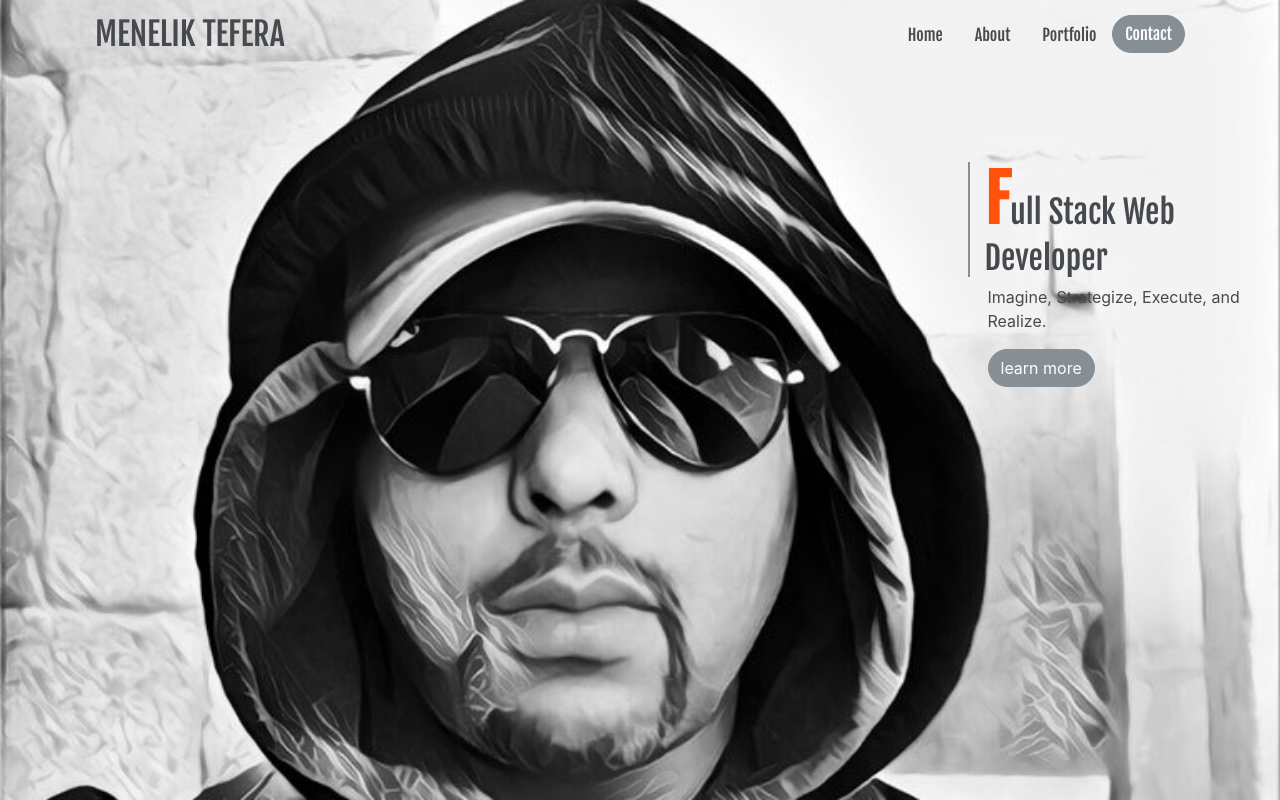
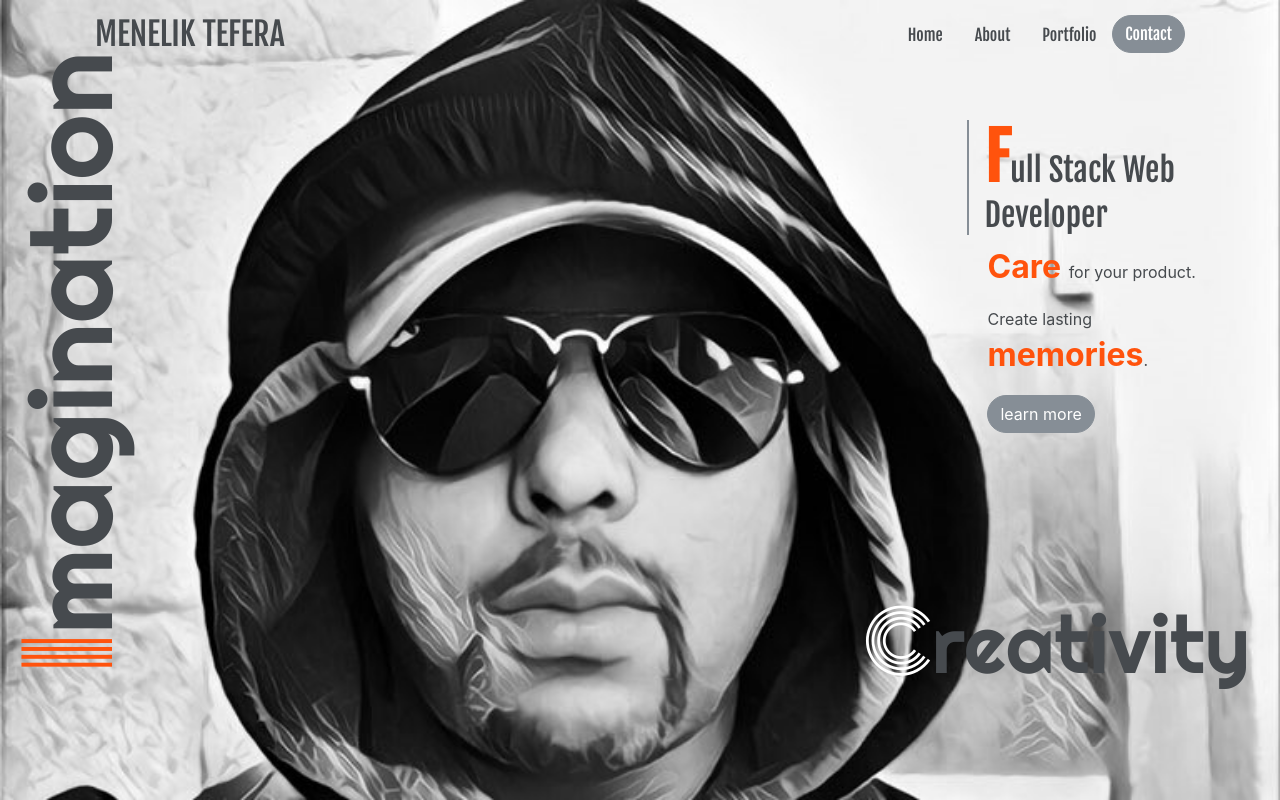
Before and after one commit to menelik7/mywebsite, a plain HTML site: page index.html in a window 1280 px wide. Drawn offline with nearby package versions, Linux system fonts and the light colour scheme.

Commit message:
Landing page 95%

```diff
--- a/assets/css/style.css
+++ b/assets/css/style.css
@@ -15,8 +15,11 @@ body {
 }
 
 /*Header/Navbar*/
+
 #header {
-	/*background: #fff;*/
+	font-family: 'Fjalla One', sans-serif;
+	padding-left: 80px;
+	padding-right: 80px;
 }
 
 #name {
@@ -26,18 +29,13 @@ body {
 h2 {
 	font-family: 'Fjalla One', sans-serif;
 }
+
 a {
 	color: #464a4e;
 }
 
 a:hover {
 	color: #FF530D;
-}
-
-#header {
-	font-family: 'Fjalla One', sans-serif;
-	padding-left: 80px;
-	padding-right: 80px;
 }
 
 #contact {
@@ -47,19 +45,15 @@ a:hover {
 
 /*************************************************Main Content*******************************************************/
 
-/*short bio*/
+/*Work*/
 .col-md-4 {
 	padding-left: 40px;
 }
 
-#title {
-	margin-top: 25%;
+#job-title {
+	margin-top: 10%;
 	border-left: 2px solid #868e96;
 	padding-left: 15px;
-}
-
-#mission-statement {
-	color: #fff;
 }
 
 #boldletter {
@@ -68,7 +62,7 @@ a:hover {
 	font-size: 2em;
 }
 
-#summary {
+#mission-statement {
 	padding-left: 20px;
 }
 
@@ -78,12 +72,39 @@ a:hover {
 	cursor: pointer;
 }
 
+/*Qualities*/
+#quality-initial1,
+#quality-initial2 {
+	font-family: 'Monoton', cursive;
 
-/*pic*/
-#script-pic {
-	margin-top: 20px;
 }
 
+#quality-initial1 {
+	color: #FF530D;
+}
+
+#quality-initial2 {
+	color: #FFF;
+}
+
+#quality1 {
+	margin-top: 150px;
+	text-align: center;
+	min-height: 500px;
+	font-family: 'Righteous', cursive;
+	font-size: 7em;
+	-ms-transform: rotate(-90deg); /* IE 9 */
+    -webkit-transform: rotate(-90deg); /* Chrome, Safari, Opera */
+    transform: rotate(-90deg);
+}
+
+#quality2 {
+	float: right;
+	margin-top: 150px;
+	font-family: 'Righteous', cursive;
+	font-size: 5em;
+}
+/*pic*/
 #mypic {
 	border-radius: 10px;
 }
--- a/index.html
+++ b/index.html
@@ -7,6 +7,8 @@
 	<link rel="stylesheet" href="https://maxcdn.bootstrapcdn.com/bootstrap/4.0.0-beta.2/css/bootstrap.min.css" integrity="sha384-PsH8R72JQ3SOdhVi3uxftmaW6Vc51MKb0q5P2rRUpPvrszuE4W1povHYgTpBfshb" crossorigin="anonymous">
   	<link rel="stylesheet" type="text/css" href="assets/css/style.css">
   	<link href="https://fonts.googleapis.com/css?family=Barlow+Semi+Condensed|Fjalla+One|Raleway" rel="stylesheet">
+  	<link href="https://fonts.googleapis.com/css?family=Amatic+SC|Barlow+Semi+Condensed|Fjalla+One|Raleway|Righteous" rel="stylesheet">
+  	<link href="https://fonts.googleapis.com/css?family=Amatic+SC|Barlow+Semi+Condensed|Fjalla+One|Monoton|Raleway|Righteous" rel="stylesheet">
 
 </head>
 <body>
@@ -34,12 +36,18 @@
 		</div>
 
 		<div class="row">
-			<div class="col-md-9">
+			<div class="col-md-4">
+				<p id="quality1"><span id="quality-initial1">I</span>magination</p>
+				<!-- , Strategize, Execute, and Realize. -->
+			</div>
+			<div class="col-md-5">
 			</div>
 			<div class="col-md-3">
-			  <h2 id="title"><span id="boldletter">F</span>ull Stack Web Developer</h2>
-			  <p id="summary">Imagine, Strategize, Execute, and Realize.</p>
+			  <h2 id="job-title"><span id="boldletter">F</span>ull Stack Web Developer</h2>
+			  <p id="mission-statement"><span id="boldletter">Care </span>for your product.</p>
+			  <p id="mission-statement">Create lasting <span id="boldletter">memories</span>.</p>
 			  <button id="readmore" type="button" class="btn btn-secondary">learn more</button>
+			  <p id="quality2"><span id="quality-initial2">C</span>reativity</p>
 			</div>
 		</div>
 		<!-- <div class="row">
```
